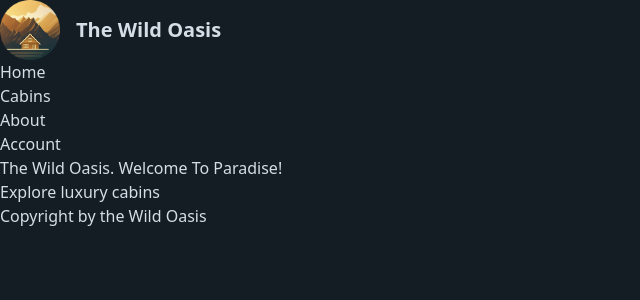
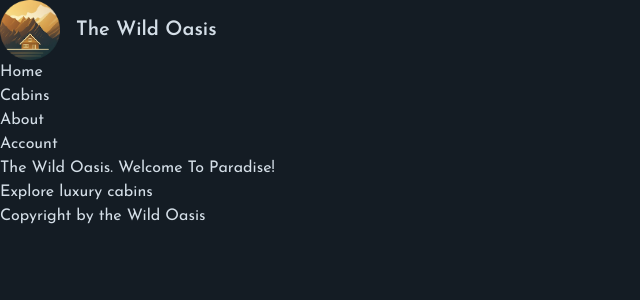
Before and after one commit to GuyKopel1568/The-wild-oasis-website, a Next.js app: page / in a window 1280 px wide. Shown: the top 300 px of the page, without its empty margins (0-640 px from the left). Built offline with nearby package versions, Linux system fonts and the light colour scheme.

Commit message:
Loading and optimizing the fonts

```diff
--- a/app/layout.js
+++ b/app/layout.js
@@ -1,5 +1,11 @@
 import Logo from '@/app/_components/Logo';
 import Navigation from '@/app/_components/Navigation';
+
+import { Josefin_Sans } from 'next/font/google';
+const josefin = Josefin_Sans({
+  subsets: ['latin'],
+  display: 'swap',
+});
 
 import '@/app/_styles/globals.css';
 
@@ -16,7 +22,9 @@
 export default function RootLayout({ children }) {
   return (
     <html lang="en">
-      <body className="bg-primary-950 text-primary-100 min-h-screen">
+      <body
+        className={`${josefin.className} bg-primary-950 text-primary-100 min-h-screen`}
+      >
         <header>
           <Logo />
         </header>
```
